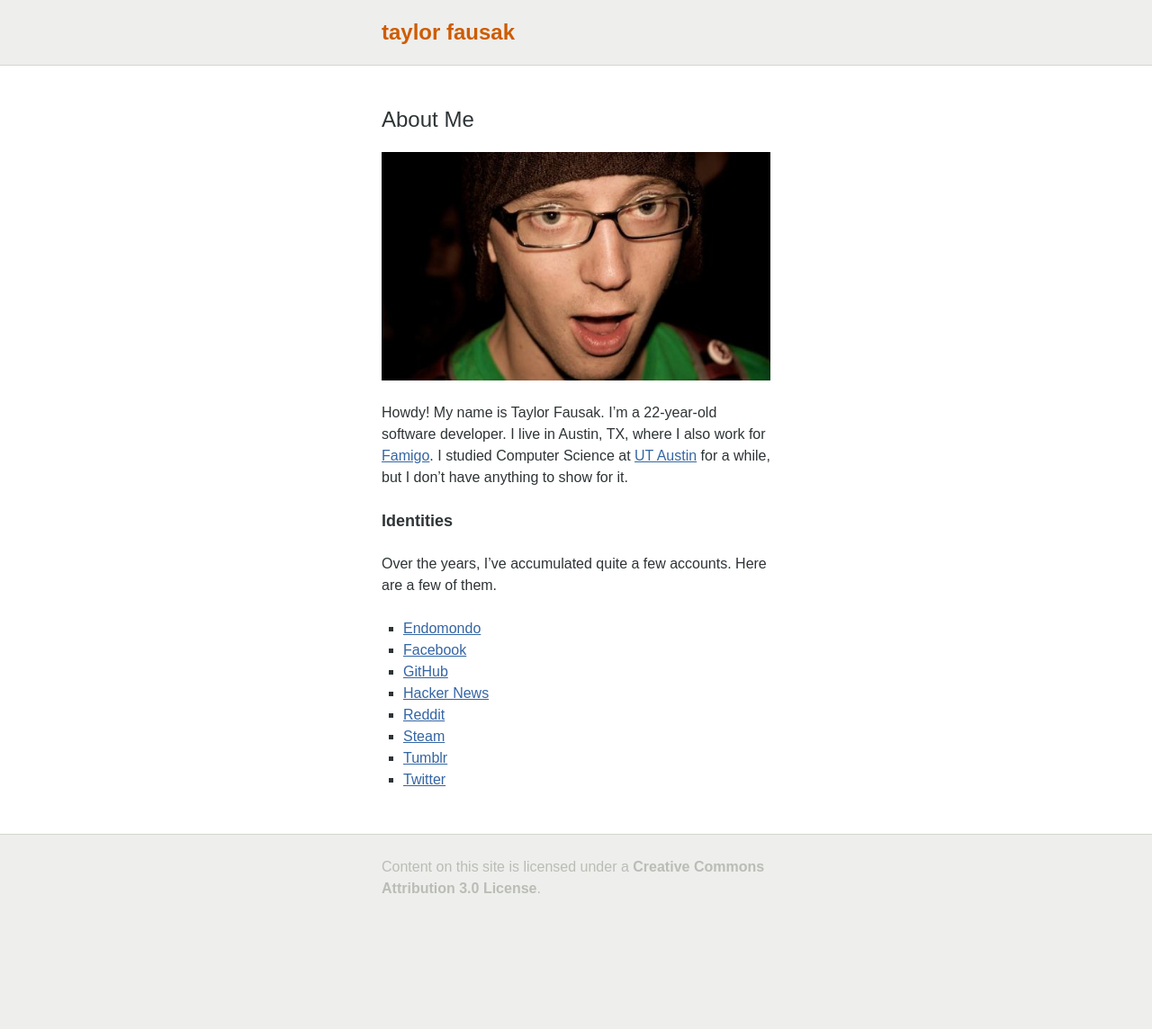
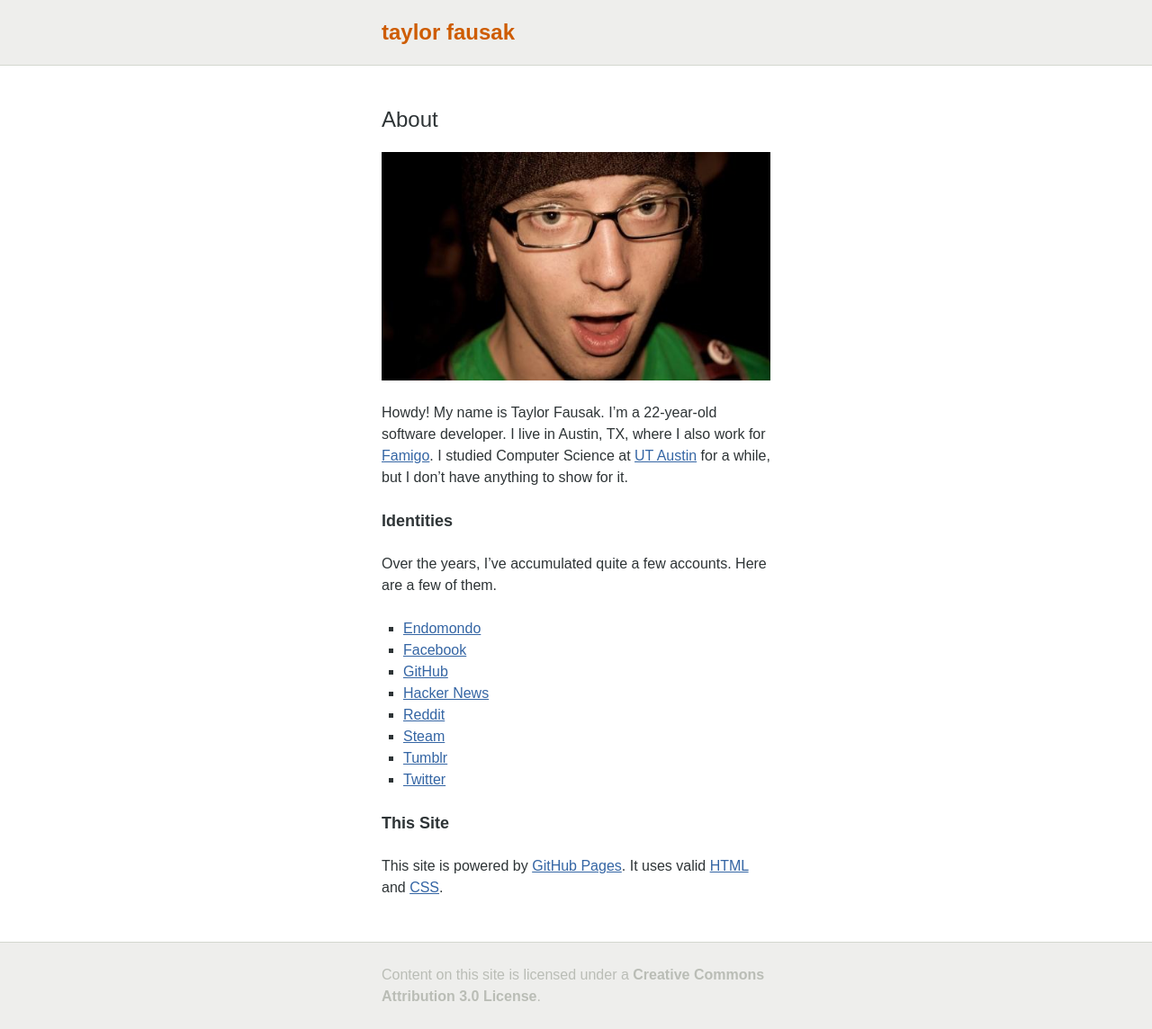
Before and after one commit to tfausak/tfausak.github.io, a Jekyll site: the page built from about.md, in a window 1280 px wide. Shown: the whole page at 90% size. Built offline with Jekyll 4.4.1, drawn with Linux system fonts in a browser that asks for light colours; before the commit the page ends 1024 px from its top, so only the background shows below that.

Commit message:
Add section to about page about the site.

```diff
--- a/about-me.md
+++ b/about.md
@@ -2,7 +2,7 @@
 layout: base
 ---
 
-# About Me
+# About
 
 ![][1]
 
@@ -25,6 +25,14 @@ few of them.
 -   [Tumblr](http://gompr.tumblr.com/)
 -   [Twitter](https://twitter.com/#!/taylorfausak)
 
+## This Site
+
+This site is powered by [GitHub Pages][4]. It uses valid [HTML][5]
+and [CSS][6].
+
 [1]: /static/images/taylor-fausak.jpg
 [2]: http://www.famigo.com/
 [3]: http://www.utexas.edu/
+[4]: http://pages.github.com/
+[5]: http://validator.w3.org/check?uri=referer
+[6]: http://jigsaw.w3.org/css-validator/check/referer
--- a/index.html
+++ b/index.html
@@ -16,8 +16,8 @@ layout: base
 
     <li class="post">
         <h1 class="post-title">
-            <a href="/about-me/">
-                <strong>About Me</strong>
+            <a href="/about/">
+                <strong>About</strong>
             </a>
         </h1>
     </li>
```
